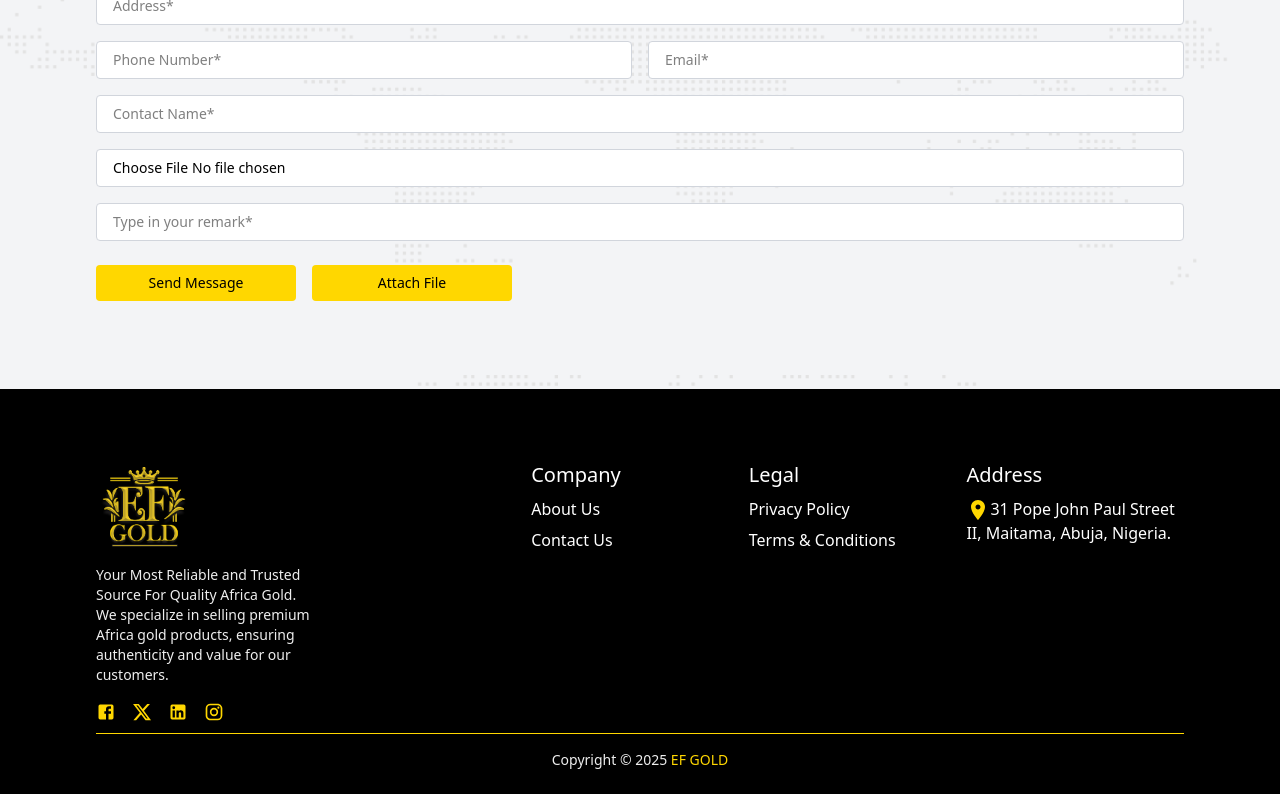
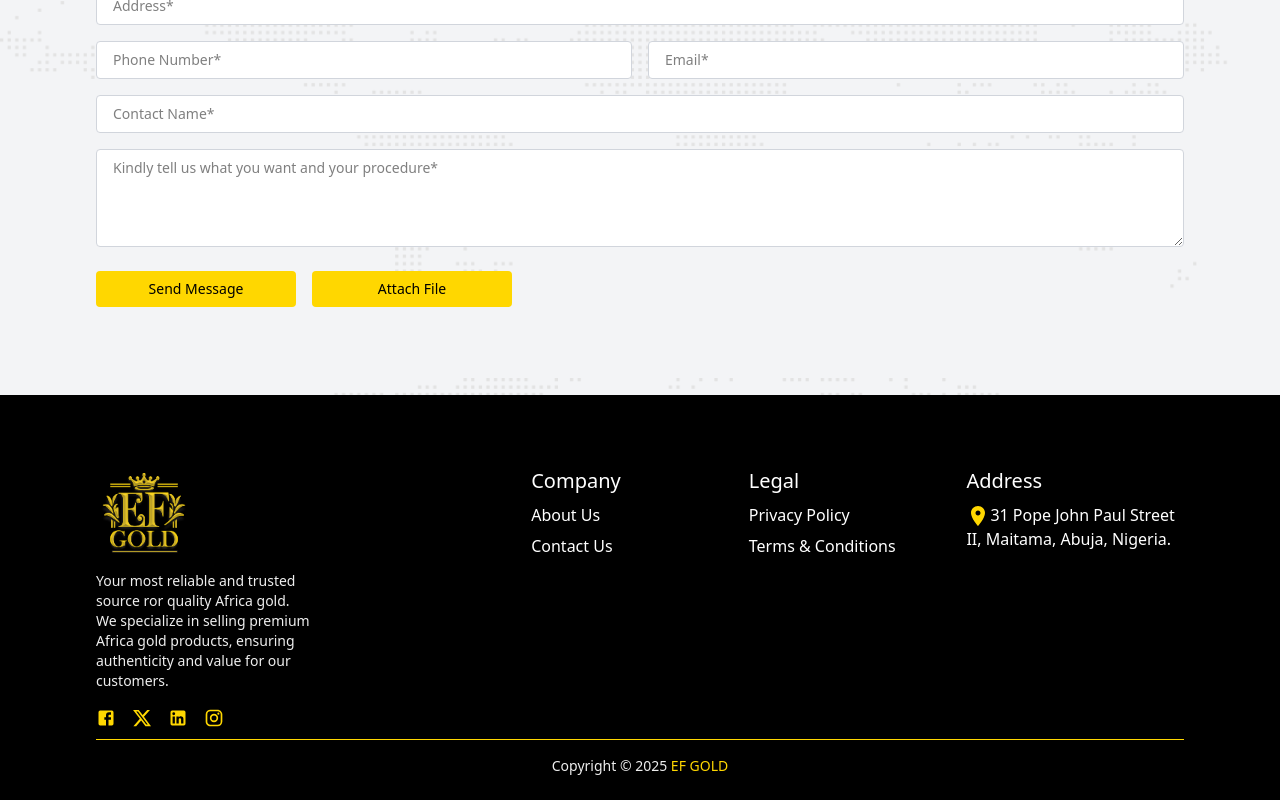
Before and after one commit to rilwanat/efgold-website, a React (Vite) app: page /buy-gold in a window 1280 px wide. Shown: the part 676-1476 px from the top of the page. Built offline with nearby package versions, Linux system fonts and the light colour scheme.

Commit message:
worked on hero, footer, gabtaxi menu, changed contact text to green, increased typing area and changed remark placeholder

```diff
--- a/src/components/BuyGold.jsx
+++ b/src/components/BuyGold.jsx
@@ -561,7 +561,7 @@ const handleSendMessage = async () => {
             />
           </div>
 
-          <div className='flex flex-col sm:flex-row relative  '>
+          {/* <div className='flex flex-col sm:flex-row relative  '>
             <input
               type='file'
               ref={fileInputRef}
@@ -570,15 +570,16 @@ const handleSendMessage = async () => {
               onChange={(e) => setFile(e.target.files[0])} // Store the selected file
               style={{  }}
             />
-          </div>
+          </div>  */}
 
           <div className='flex flex-col sm:flex-row relative '>
-            <input
+            <textarea
               type='text'
-              placeholder='Type in your remark*'
+              placeholder='Kindly tell us what you want and your procedure*'
               className='pl-4 border border-gray-300 rounded-sm py-2 px-2 w-full my-2 bg-white'
               value={remark}
           onChange={(e) => setRemark(e.target.value)}
+          rows="4"
               style={{  }}
             />
           </div>
--- a/src/components/ContactPage.jsx
+++ b/src/components/ContactPage.jsx
@@ -648,7 +648,7 @@ const handleSendMessage = async () => {
             />
           </div>
 
-          <div className='flex flex-col sm:flex-row relative  '>
+          {/* <div className='flex flex-col sm:flex-row relative  '>
             <input
               type='file'
               ref={fileInputRef}
@@ -657,15 +657,16 @@ const handleSendMessage = async () => {
               onChange={(e) => setFile(e.target.files[0])} // Store the selected file
               style={{  }}
             />
-          </div>
+          </div>  */}
 
           <div className='flex flex-col sm:flex-row relative '>
-            <input
+            <textarea
               type='text'
-              placeholder='Type in your remark*'
+              placeholder='Kindly tell us what you want and your procedure*'
               className='pl-4 border border-gray-300 rounded-sm py-2 px-2 w-full my-2 bg-white'
               value={remark}
           onChange={(e) => setRemark(e.target.value)}
+          rows="4"
               style={{  }}
             />
           </div>
--- a/src/components/EFGoldPage.jsx
+++ b/src/components/EFGoldPage.jsx
@@ -559,7 +559,7 @@ By working directly with miners in several African countries, we ensure a consis
 
 We welcome your inquiries.</p>
 
-<p className='mb-8' style={{fontSize: '18px', color: '#000000'  }}>For additional information, <strong><a className='cursor-pointer' onClick={() => {navigateTo('/buy-gold')}}>contact</a></strong> us today.</p>
+<p className='mb-8' style={{fontSize: '18px', color: '#000000'  }}>For additional information, <strong><a className='cursor-pointer text-green-600' onClick={() => {navigateTo('/buy-gold')}}>contact</a></strong> us today.</p>
 
 <div className='mb-8 flex items-center bg-theme rounded-lg px2 justify-center text-bold hover:text-theme hover:bg-black cursor-pointer'
     style={{ height: '40px', width: '160px'}}
@@ -874,7 +874,7 @@ style={{
               style={{  }}
             />
           </div>
-
+{/*
           <div className='flex flex-col sm:flex-row relative  '>
             <input
               type='file'
@@ -885,15 +885,16 @@ style={{
               onChange={handleFileChange}
               style={{  }}
             />
-          </div>
+          </div>  */}
 
           <div className='flex flex-col sm:flex-row relative '>
-            <input
+            <textarea
               type='text'
-              placeholder='Type in your remark*'
+              placeholder='Kindly tell us what you want and your procedure*'
               className='pl-4 border border-gray-300 rounded-sm py-2 px-2 w-full my-2 bg-white'
               value={remark}
           onChange={(e) => setRemark(e.target.value)}
+          rows="4"
               style={{  }}
             />
           </div>
--- a/src/components/Hero.jsx
+++ b/src/components/Hero.jsx
@@ -29,7 +29,7 @@ const Hero = ({  }) => {
 
 
   const subText = [
-    'Your Most Reliable and Trusted Source For Quality Africa Gold. We specialize in selling premium Africa gold products, ensuring authenticity and value for our customers.',
+    'Your most reliable and trusted source for quality Africa gold. We specialize in selling premium Africa gold products, ensuring authenticity and value for our customers.',
     // 'Welcome to E.F Gold',
     // 'Secure & Efficient Gold Transactions',
     // 'Reliable Gold Supply Across Africa',
--- a/src/components/navbar/Footer.jsx
+++ b/src/components/navbar/Footer.jsx
@@ -44,7 +44,7 @@ function Footer({
               />
             </div>
             {/* <p className=' mb-2' style={{ color: '#eeeeee', fontSize: '20px' }}>ABOUT</p> */}
-            <p className='' style={{ color: '#eeeeee', fontSize: '14px' }}>Your Most Reliable and Trusted Source For Quality Africa Gold. We specialize in selling premium Africa gold products, ensuring authenticity and value for our customers.</p>
+            <p className='' style={{ color: '#eeeeee', fontSize: '14px' }}>Your most reliable and trusted source ror quality Africa gold. We specialize in selling premium Africa gold products, ensuring authenticity and value for our customers.</p>
             <div className='flex mt-4' style={{ color: '#eeeeee' }}>
               <a
               // href='https://www.facebook.com/efnetworkltd'
--- a/src/components/navbar/MenuBar.jsx
+++ b/src/components/navbar/MenuBar.jsx
@@ -46,7 +46,7 @@ export default function MenuBar({
       { label: 'E.F. Network Ltd', href: 'https://eftechnology.net/' },
       { label: 'E.F. Waste Management Ltd', href: 'https://efwaste.com/' },
       { label: 'E.F. Skyview Ltd', href: 'https://efskyview.com/' },
-      { label: 'Gabtaxi', href: 'https://gabtaxi.com/' },
+      { label: 'Gabtaxi Ltd', href: 'https://gabtaxi.com/' },
     ] },
     // { label: 'MEDIA', dropdown: [
     //   { label: 'News', href: '/news' },
```
